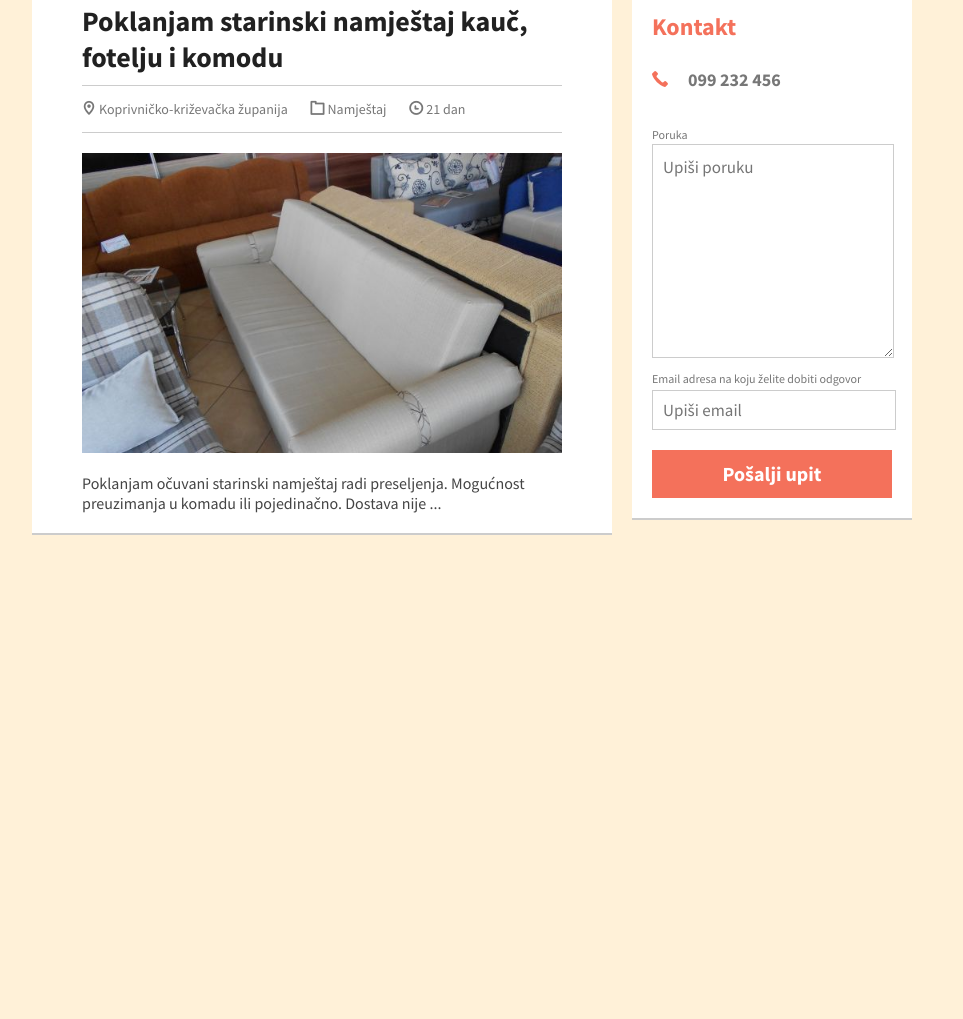
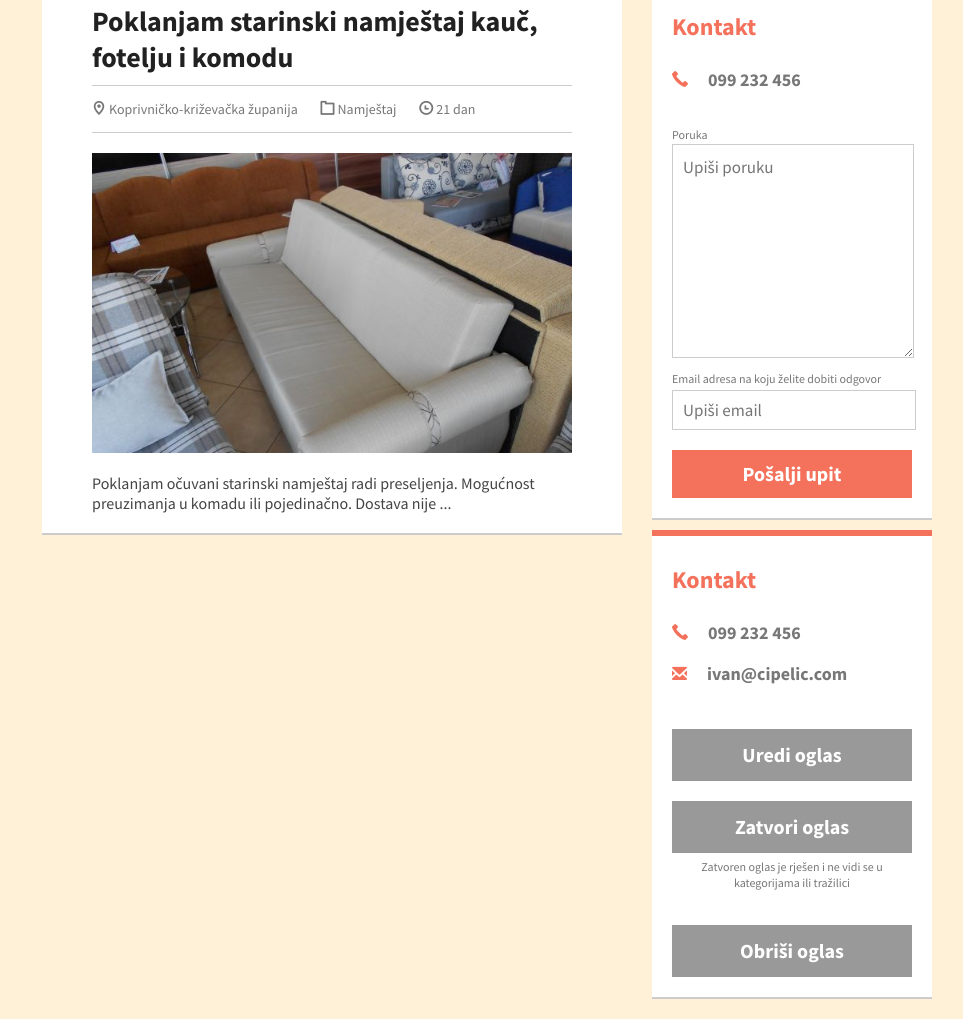
Before and after one commit to cipele46/front-end, a plain HTML site: page card_detail.html in a window 1280 px wide. Shown: the part 163-1182 px from the top of the page, without its empty margins (188-1151 px from the left). Before the commit the page ends 800 px from the top, so only its background shows below. Drawn offline with Linux system fonts and the light colour scheme.

Commit message:
Card_detail sidebar2

```diff
--- a/assets/css/app.css
+++ b/assets/css/app.css
@@ -142,7 +142,7 @@ button {
 .page-sidebar {
     float: left;
     width: 300px;
-    margin: 50px 10px 10px;
+    margin: 0px 10px 10px;
 }
 .page-content {
     float: right;
@@ -156,9 +156,9 @@ button {
 .page-content-wrapper.inner-page .page-content {
     width: 600px;
 }
-.page-content-wrapper.inner-page .page-sidebar {
+.page-content-wrapper.inner-page .sidebar-wrapper {
    float: right;
-   width: 240px;
+   width: 270px;
    margin: 50px 10px 10px;
 }
 
@@ -387,6 +387,11 @@ button {
 }
 
 /* Sidebar */
+
+.sidebar-wrapper{
+
+}
+
 .page-sidebar h3 {
 	font-size:24px;
 	font-weight: bold;
@@ -415,7 +420,27 @@ button {
     top: 8px;
 	margin-right:20px;
 }
-
+.page-sidebar .sidebar-email {
+	color:#777777;
+	font-size: 18px;
+	font-weight: bold;
+	margin-top: 18px;
+}
+.page-sidebar .sidebar-email:before {
+    display: inline-block;
+    font-family: "Flaticons Solid";
+    speak: none;
+    font-style: normal;
+    font-weight: normal;
+    font-size: 15px;
+    line-height: 1;
+    -webkit-font-smoothing: antialiased;
+    content: "\e0aa";
+    color: #f4715b;
+    left: 5px;
+    top: 8px;
+	margin-right:20px;
+}
 
 .page-sidebar .sidebar-input-description {
 	font-size:12px;
@@ -423,6 +448,15 @@ button {
 	font-weight: normal;
 	margin-top: 36px;
 	margin-bottom: 2px;
+}
+.page-sidebar .sidebar-button-description {
+	font-size:12px;
+	color:#777777;
+	font-weight: normal;
+	margin-top: 6px;
+	margin-bottom: 2px;
+	text-align: center;
+	line-height: 16px;
 }
 .page-sidebar .sidebar-input-description-email {
 	font-size:12px;
@@ -468,7 +502,19 @@ button {
 	border: 0px;
 	text-align: center;
 }
-
+.page-sidebar a.sidebar-button-gray:link{
+	display: block;
+	color: #fff;
+	font-weight: bold;
+	font-size: 2em;
+	background: #999999;
+	height: 52px;
+	line-height: 52px;
+	padding: 0 30px;
+	margin-top: 20px;
+	border: 0px;
+	text-align: center;
+}
 
 
 /* Board
--- a/card_detail.html
+++ b/card_detail.html
@@ -47,20 +47,34 @@
     </div>
 </header>
 <div class="page-content-wrapper inner-page giving clearfix">
-    <aside class="page-sidebar">
+
+    <aside class="sidebar-wrapper">
+		<div class="page-sidebar">
 	        <h3>Kontakt</h3>
 			<p class="sidebar-number">099 232 456</p>
-
 		 	<form>
 				<p class="sidebar-input-description">Poruka</p>
 				<textarea rows="8" name="sidebar-texarea" placeholder="Upiši poruku"></textarea>
 				<p class="sidebar-input-description-email">Email adresa na koju želite dobiti odgovor</p>
 				<input id="q" name="q" type="email" title="email" placeholder="Upiši email"/>
 				<a href="#" class="sidebar-button" type="submit" title="Pošalji">Pošalji upit</a>
+			</form>
+		</div>
+		<div class="page-sidebar">
+	        <h3>Kontakt</h3>
+			<p class="sidebar-number">099 232 456</p>				<p class="sidebar-email">ivan@cipelic.com</p>
 
-		</form>
+				<a style="margin-top:44px;" href="#" class="sidebar-button-gray" type="submit" title="Pošalji">Uredi oglas</a>
+				<a href="#" class="sidebar-button-gray" type="submit" title="Pošalji">Zatvori oglas</a>
 
+				<p class="sidebar-button-description">Zatvoren oglas je rješen i ne vidi se u kategorijama ili tražilici</p>
+				<a style="margin-top:34px;" href="#" class="sidebar-button-gray" type="submit" title="Pošalji">Obriši oglas</a>
+
+
+
+		</div>
     </aside>
+
     <div class="page-content">
         <header class="page-content-header clearfix">
             <ul class="breadcrumbs clearfix">
```
Lines whose indentation alone changed are shown as unchanged.
